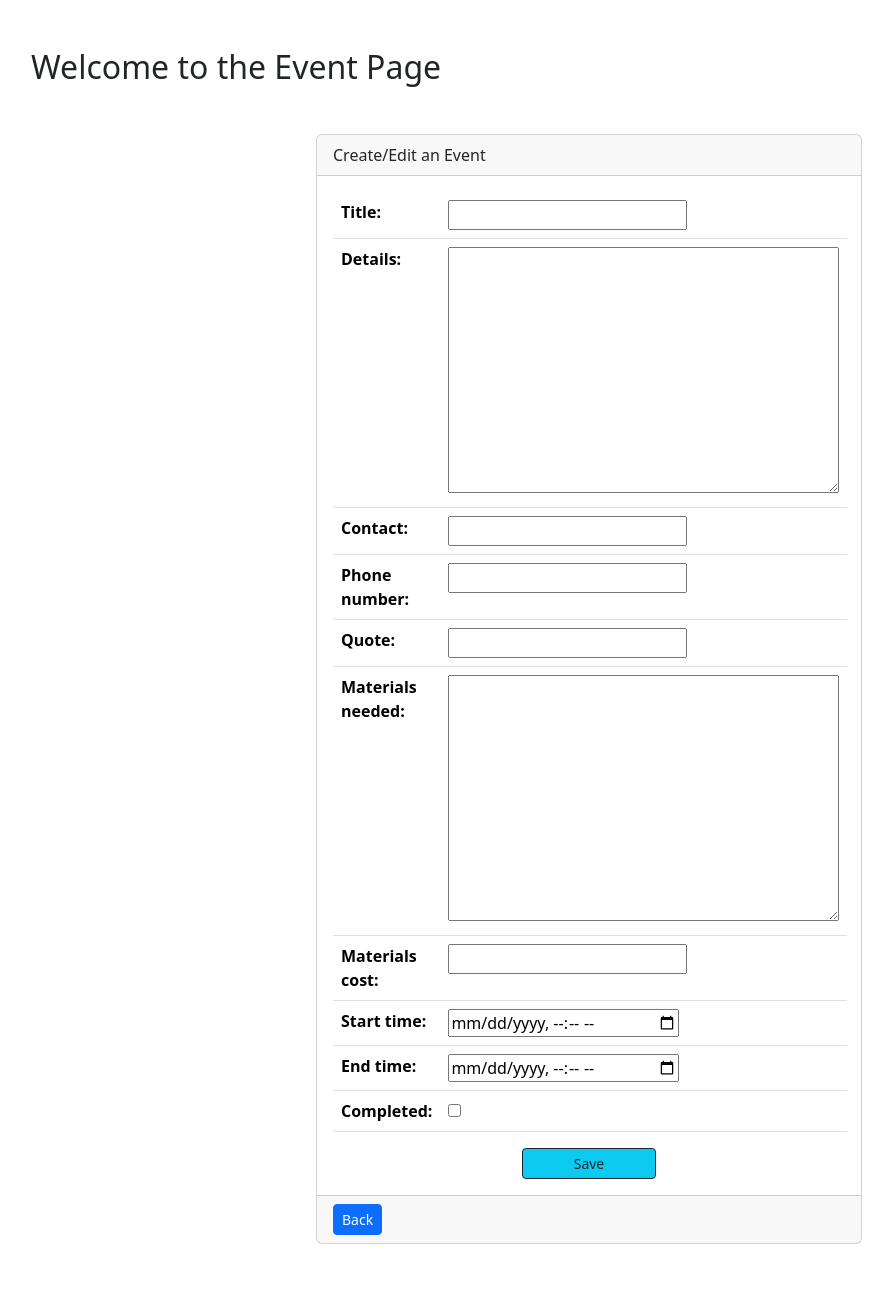
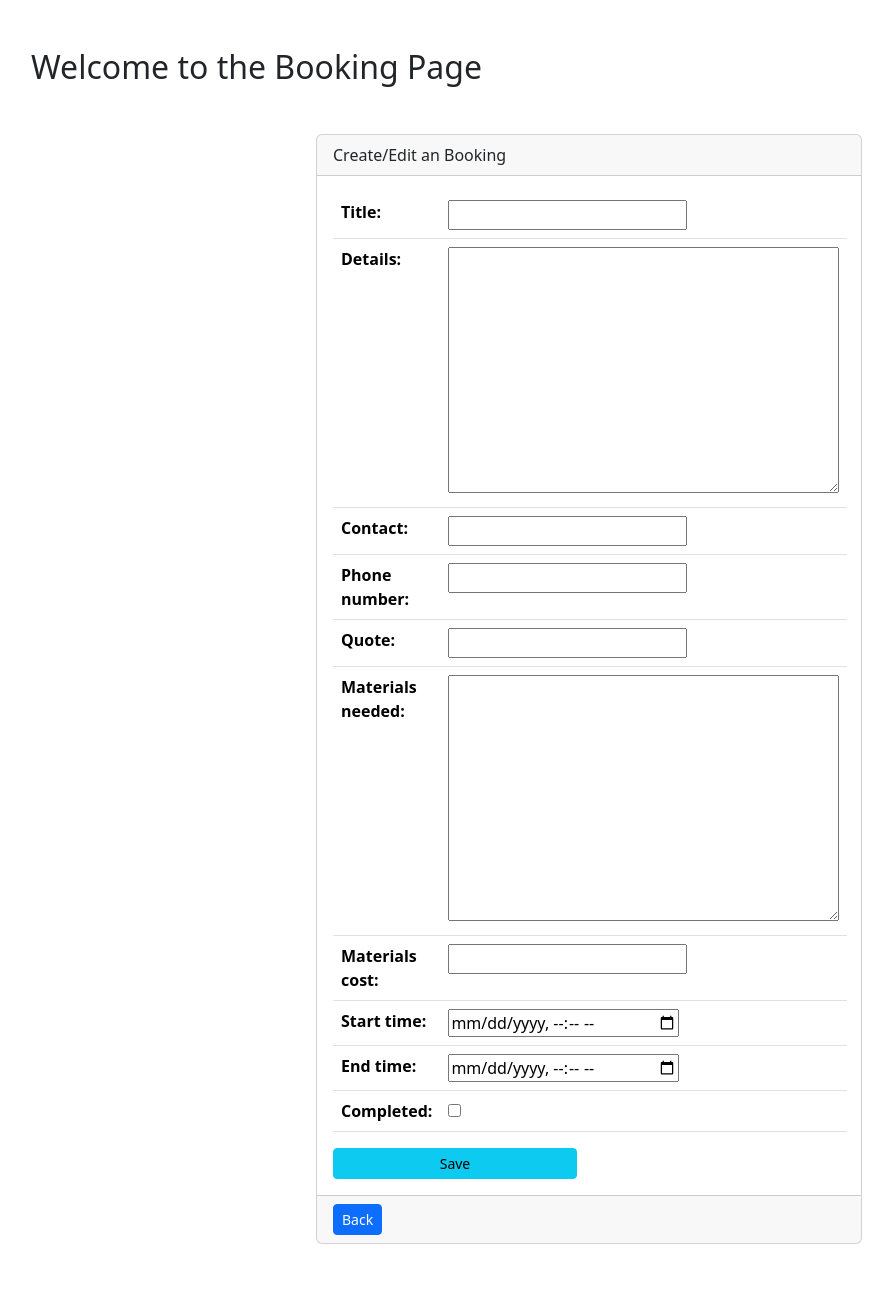
Before and after one commit to J-Etienne1/FinalYearProject, a Django app: page /calendar/event/new/ in a window 1280 px wide. Shown: the part 58-1350 px from the top of the page, without its empty margins (51-944 px from the left). Run offline with Django 4.2, Linux system fonts and the light colour scheme.

Commit message:
worked on deleting

```diff
--- a/main/calendar_component/templates/calendar.html
+++ b/main/calendar_component/templates/calendar.html
@@ -29,7 +29,7 @@ Calendar
                     <!-- Create another container for the "New Event" button -->
                     <div class="d-flex">
                         <!-- Add the "New Event" button -->
-                        <a class="btn btn-info btn-outline-dark" href="{% url 'calendar_component:event_new' %}">New Event</a>
+                        <a class="btn btn-info btn-outline-dark" href="{% url 'calendar_component:event_new' %}">New Booking</a>
                     </div>
                     <!-- Add the "Next Month" button -->
                     <a class="btn btn-info btn-outline-dark" href="{% url 'calendar_component:calendar' %}?{{ next_month }}">Next Month</a>
--- a/main/calendar_component/templates/event.html
+++ b/main/calendar_component/templates/event.html
@@ -8,7 +8,7 @@
 <div class="row">
     <div class="col">
         <div class="item_list_heading mb-5">
-            <h1 class="fs-2">Welcome to the Event Page</h1>
+            <h1 class="fs-2">Welcome to the Booking Page</h1>
         </div>
     </div>
 </div>
@@ -17,7 +17,7 @@
 <div class="row">
     <div class="col-md-6 mx-auto">
         <div class="card">
-            <div class="card-header">Create/Edit an Event</div>
+            <div class="card-header">Create/Edit an Booking</div>
             <div class="card-body">
                 <form method="post">
                     {% csrf_token %}
@@ -32,7 +32,15 @@
                    </div> -->
 
                     <div class="row d-flex justify-content-center">
-                        <button type="submit" class="btn btn-sm btn-info w-25 btn-outline-dark">Save</button>
+                        <div class="col-6 d-flex justify-content-center">
+                            <button type="submit" class="btn btn-sm btn-info w-100">Save</button>
+                        </div>
+
+                        <div class="col-6 d-flex justify-content-center">
+                            {% if form.instance.pk %}
+                                <input type="submit" name="delete" value="Delete" class="btn btn-danger w-100">
+                            {% endif %}
+                        </div>
                     </div>
                 </form>
             </div>
--- a/main/calendar_component/views.py
+++ b/main/calendar_component/views.py
@@ -51,14 +51,21 @@ def next_month(d):
     return month
 
 def event(request, event_id=None):
-    instance = Booking()
-    if event_id: # grabs a existing booking if one exists using a booking ID
-        instance = get_object_or_404(Booking, pk=event_id)
-    else: # creats a new one if there isnt
-        instance = Booking()
+    if event_id:
+        event = get_object_or_404(Booking, pk=event_id)
+    else:
+        event = Booking()
 
-    form = BookingForm(request.POST or None, instance=instance)
-    if request.POST and form.is_valid(): # making sure the booking form is valid
-        form.save()
-        return HttpResponseRedirect(reverse('calendar_component:calendar')) # if ok get redirected to calander main page
-    return render(request, 'event.html', {'form': form}) #if not returns the form/ nothing gets saved
+    if request.method == 'POST':
+        if 'delete' in request.POST:
+            event.delete()
+            return HttpResponseRedirect(reverse('calendar_component:calendar'))
+        else:
+            form = BookingForm(request.POST, instance=event)
+            if form.is_valid():
+                form.save()
+                return HttpResponseRedirect(reverse('calendar_component:calendar'))
+    else:
+        form = BookingForm(instance=event)
+
+    return render(request, 'event.html', {'form': form})
--- a/main/static/templates/base.html
+++ b/main/static/templates/base.html
@@ -51,7 +51,7 @@
               <a href="{% url 'calendar_component:calendar' %}" class="btn btn-outline-light">Calendar</a>
 
 
-              <a href="#" class="btn btn-outline-light">Finance</a>
+              <a href="#" class="btn btn-outline-light me-3">Finance</a>
 
               <a href="{% url 'logout' %}" class="btn btn-outline-light">Logout</a>
 
```
Also changed, not shown: main/db.sqlite3.
